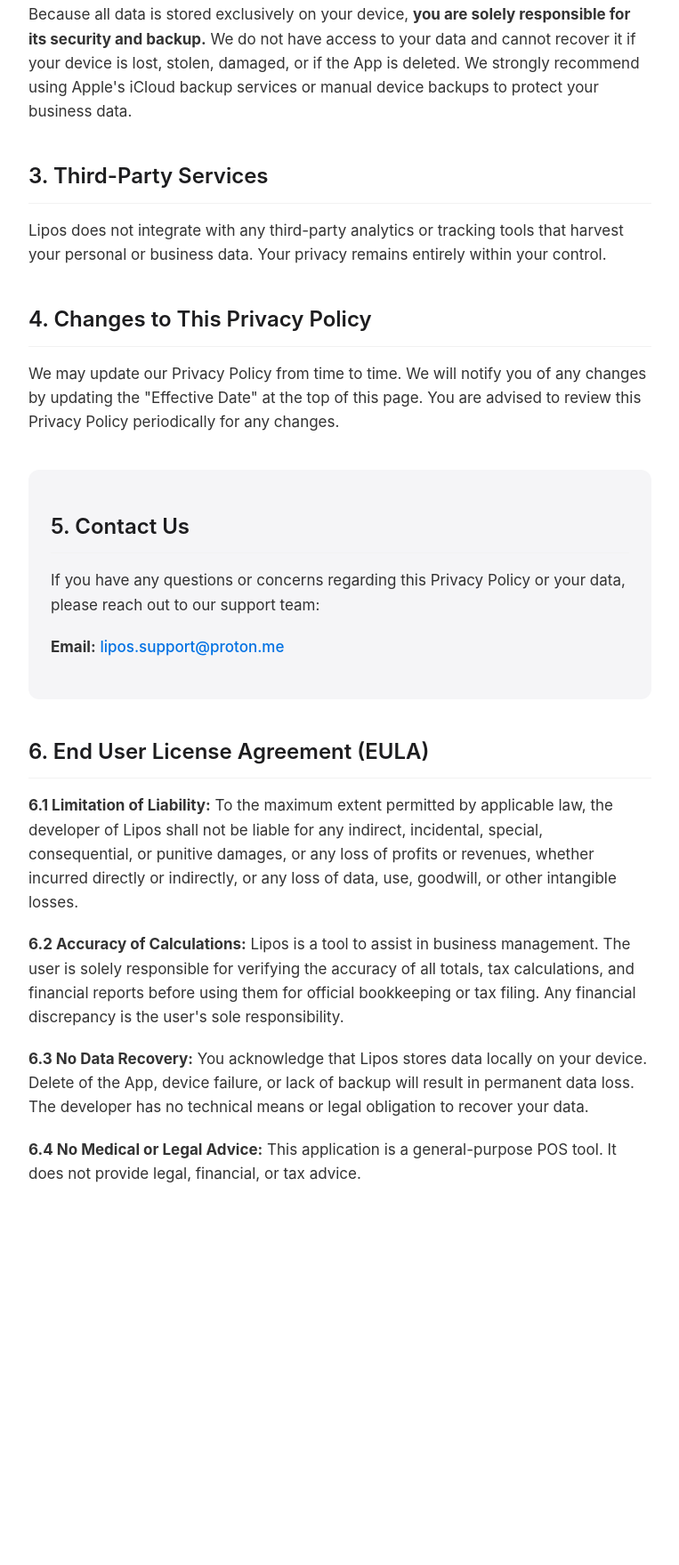
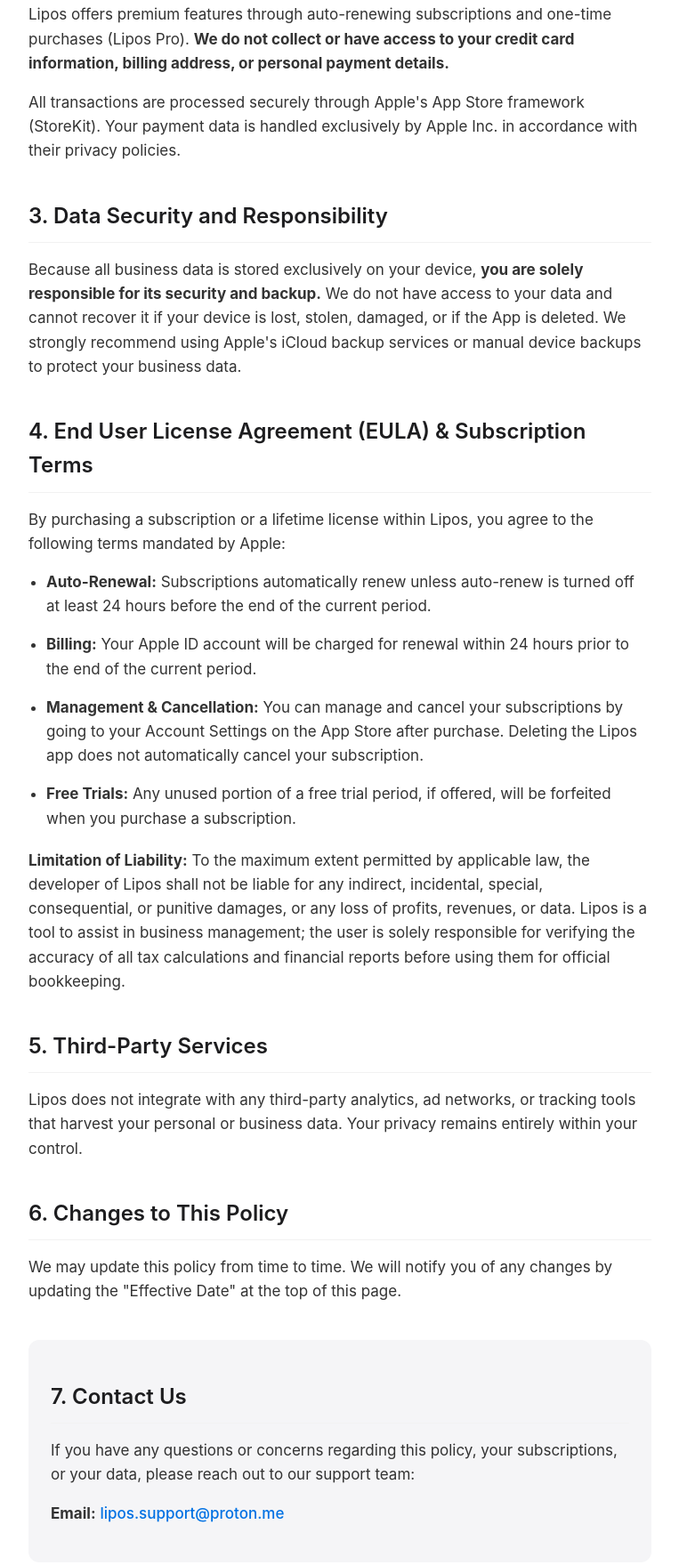
Before and after one commit to stopmaz/Lipos-legal, a plain HTML site: page index.html in a window 1280 px wide. Shown: the part 654-2413 px from the top of the page at 89% size, without its empty margins (258-1021 px from the left). Before the commit the page ends 2067 px from the top, so only its background shows below. Drawn offline with Linux system fonts and the light colour scheme.

Commit message:
Update index.html

```diff
--- a/index.html
+++ b/index.html
@@ -3,7 +3,7 @@
 <head>
     <meta charset="UTF-8">
     <meta name="viewport" content="width=device-width, initial-scale=1.0">
-    <title>Lipos - Privacy Policy</title>
+    <title>Lipos - Privacy Policy & Terms</title>
     <style>
         :root {
             --primary-color: #1d1d1f;
@@ -66,10 +66,15 @@
             padding-bottom: 10px;
         }
 
-        p {
+        p, li {
             font-size: 17px;
             color: #333333;
+            margin-bottom: 16px;
+        }
+
+        ul {
             margin-bottom: 20px;
+            padding-left: 20px;
         }
 
         .contact-box {
@@ -99,52 +104,59 @@
 
 <div class="container">
     <div class="header">
+        <!-- Make sure Lipos_iconF.png is in the same repository folder -->
         <img src="Lipos_iconF.png" alt="Lipos Logo" class="logo" onerror="this.style.display='none'">
-        <h1>Privacy Policy</h1>
-        <p class="date">Effective Date: April 25, 2026</p>
+        <h1>Privacy Policy & Terms</h1>
+        <p class="date">Effective Date: May 1, 2026</p>
     </div>
 
     <section>
-        <p>This Privacy Policy describes how the <strong>Lipos</strong> application ("we", "our", or "the App") collects, uses, and handles your data. By using Lipos, you agree to the practices described in this policy.</p>
+        <p>This document outlines the Privacy Policy and End User License Agreement (EULA) for the <strong>Lipos</strong> application ("we", "our", or "the App"). By downloading and using Lipos, you agree to the terms described below.</p>
     </section>
 
     <section>
         <h2>1. Data Collection and Local Storage</h2>
-        <p>Lipos is designed as an offline-first Point of Sale (POS) system. <strong>We do not collect, transmit, sync, or store any of your business, financial, or customer data on any external servers.</strong> All data generated within the App (including orders, receipts, revenue statistics, and product catalogs) is stored <strong>locally and securely on your own device</strong> using Apple's Core Data framework.</p>
+        <p>Lipos is designed as an offline-first Point of Sale (POS) system. <strong>We do not collect, transmit, sync, or store any of your business, financial, or customer data on our own external servers.</strong> All data generated within the App (including orders, receipts, revenue statistics, and product catalogs) is stored <strong>locally and securely on your own device</strong>.</p>
     </section>
 
     <section>
-        <h2>2. Data Security and Responsibility</h2>
-        <p>Because all data is stored exclusively on your device, <strong>you are solely responsible for its security and backup.</strong> We do not have access to your data and cannot recover it if your device is lost, stolen, damaged, or if the App is deleted. We strongly recommend using Apple's iCloud backup services or manual device backups to protect your business data.</p>
+        <h2>2. In-App Purchases and Payment Data</h2>
+        <p>Lipos offers premium features through auto-renewing subscriptions and one-time purchases (Lipos Pro). <strong>We do not collect or have access to your credit card information, billing address, or personal payment details.</strong></p>
+        <p>All transactions are processed securely through Apple's App Store framework (StoreKit). Your payment data is handled exclusively by Apple Inc. in accordance with their privacy policies.</p>
     </section>
 
     <section>
-        <h2>3. Third-Party Services</h2>
-        <p>Lipos does not integrate with any third-party analytics or tracking tools that harvest your personal or business data. Your privacy remains entirely within your control.</p>
+        <h2>3. Data Security and Responsibility</h2>
+        <p>Because all business data is stored exclusively on your device, <strong>you are solely responsible for its security and backup.</strong> We do not have access to your data and cannot recover it if your device is lost, stolen, damaged, or if the App is deleted. We strongly recommend using Apple's iCloud backup services or manual device backups to protect your business data.</p>
     </section>
 
     <section>
-        <h2>4. Changes to This Privacy Policy</h2>
-        <p>We may update our Privacy Policy from time to time. We will notify you of any changes by updating the "Effective Date" at the top of this page. You are advised to review this Privacy Policy periodically for any changes.</p>
+        <h2>4. End User License Agreement (EULA) & Subscription Terms</h2>
+        <p>By purchasing a subscription or a lifetime license within Lipos, you agree to the following terms mandated by Apple:</p>
+        <ul>
+            <li><strong>Auto-Renewal:</strong> Subscriptions automatically renew unless auto-renew is turned off at least 24 hours before the end of the current period.</li>
+            <li><strong>Billing:</strong> Your Apple ID account will be charged for renewal within 24 hours prior to the end of the current period.</li>
+            <li><strong>Management & Cancellation:</strong> You can manage and cancel your subscriptions by going to your Account Settings on the App Store after purchase. Deleting the Lipos app does not automatically cancel your subscription.</li>
+            <li><strong>Free Trials:</strong> Any unused portion of a free trial period, if offered, will be forfeited when you purchase a subscription.</li>
+        </ul>
+        <p><strong>Limitation of Liability:</strong> To the maximum extent permitted by applicable law, the developer of Lipos shall not be liable for any indirect, incidental, special, consequential, or punitive damages, or any loss of profits, revenues, or data. Lipos is a tool to assist in business management; the user is solely responsible for verifying the accuracy of all tax calculations and financial reports before using them for official bookkeeping.</p>
+    </section>
+
+    <section>
+        <h2>5. Third-Party Services</h2>
+        <p>Lipos does not integrate with any third-party analytics, ad networks, or tracking tools that harvest your personal or business data. Your privacy remains entirely within your control.</p>
+    </section>
+
+    <section>
+        <h2>6. Changes to This Policy</h2>
+        <p>We may update this policy from time to time. We will notify you of any changes by updating the "Effective Date" at the top of this page.</p>
     </section>
 
     <section class="contact-box">
-        <h2>5. Contact Us</h2>
-        <p>If you have any questions or concerns regarding this Privacy Policy or your data, please reach out to our support team:</p>
+        <h2>7. Contact Us</h2>
+        <p>If you have any questions or concerns regarding this policy, your subscriptions, or your data, please reach out to our support team:</p>
         <p><strong>Email:</strong> <a href="mailto:lipos.support@proton.me" class="contact-link">lipos.support@proton.me</a></p>
     </section>
-
-    <section>
-    <h2>6. End User License Agreement (EULA)</h2>
-    <p><strong>6.1 Limitation of Liability:</strong> To the maximum extent permitted by applicable law, the developer of Lipos shall not be liable for any indirect, incidental, special, consequential, or punitive damages, or any loss of profits or revenues, whether incurred directly or indirectly, or any loss of data, use, goodwill, or other intangible losses.</p>
-
-    <p><strong>6.2 Accuracy of Calculations:</strong> Lipos is a tool to assist in business management. The user is solely responsible for verifying the accuracy of all totals, tax calculations, and financial reports before using them for official bookkeeping or tax filing. Any financial discrepancy is the user's sole responsibility.</p>
-
-    <p><strong>6.3 No Data Recovery:</strong> You acknowledge that Lipos stores data locally on your device. Delete of the App, device failure, or lack of backup will result in permanent data loss. The developer has no technical means or legal obligation to recover your data.</p>
-
-    <p><strong>6.4 No Medical or Legal Advice:</strong> This application is a general-purpose POS tool. It does not provide legal, financial, or tax advice.</p>
-</section>
-
 </div>
 
 </body>
```
